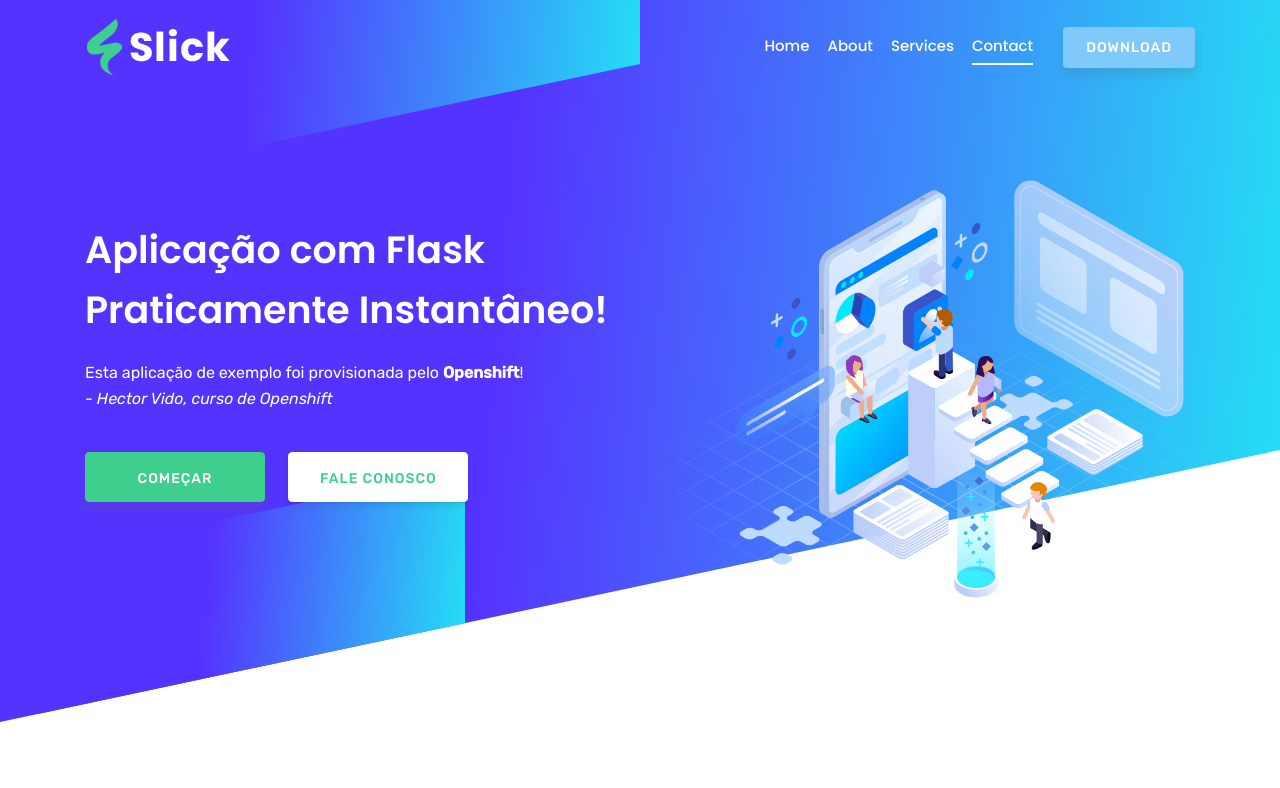
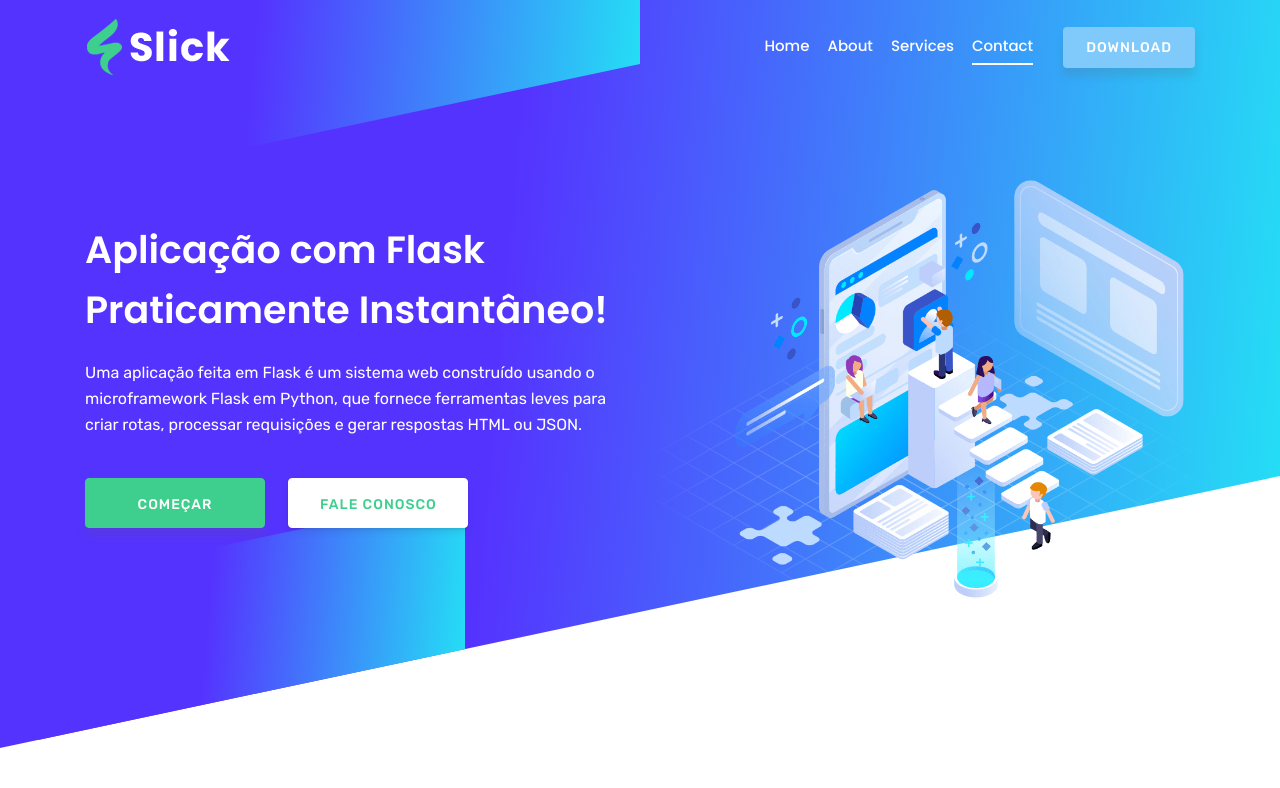
Before and after one commit to 4linux/4542-python, a Flask app: page / in a window 1280 px wide. Shown: the top 788 px of the page. Run offline with Flask 3, Linux system fonts and the light colour scheme; some libraries are stand-ins or nearby versions; some web fonts are replaced.

Commit message:
Update Files

```diff
--- a/templates/index.html
+++ b/templates/index.html
@@ -63,7 +63,7 @@
           <div class="col-lg-6 col-md-12 col-xs-12">
             <div class="contents">
               <h2 class="head-title">Aplicação com Flask <br>Praticamente Instantâneo!</h2>
-              <p>Esta aplicação de exemplo foi provisionada pelo <strong>Openshift</strong>!<br><i>- Hector Vido, curso de Openshift</i></p>
+              <p>Uma aplicação feita em Flask é um sistema web construído usando o microframework Flask em Python, que fornece ferramentas leves para criar rotas, processar requisições e gerar respostas HTML ou JSON.</p>
               <div class="header-button">
                 <a href="#" class="btn btn-border-filled">Começar</a>
                 <a href="#contact" class="btn btn-border page-scroll">Fale Conosco</a>
```
